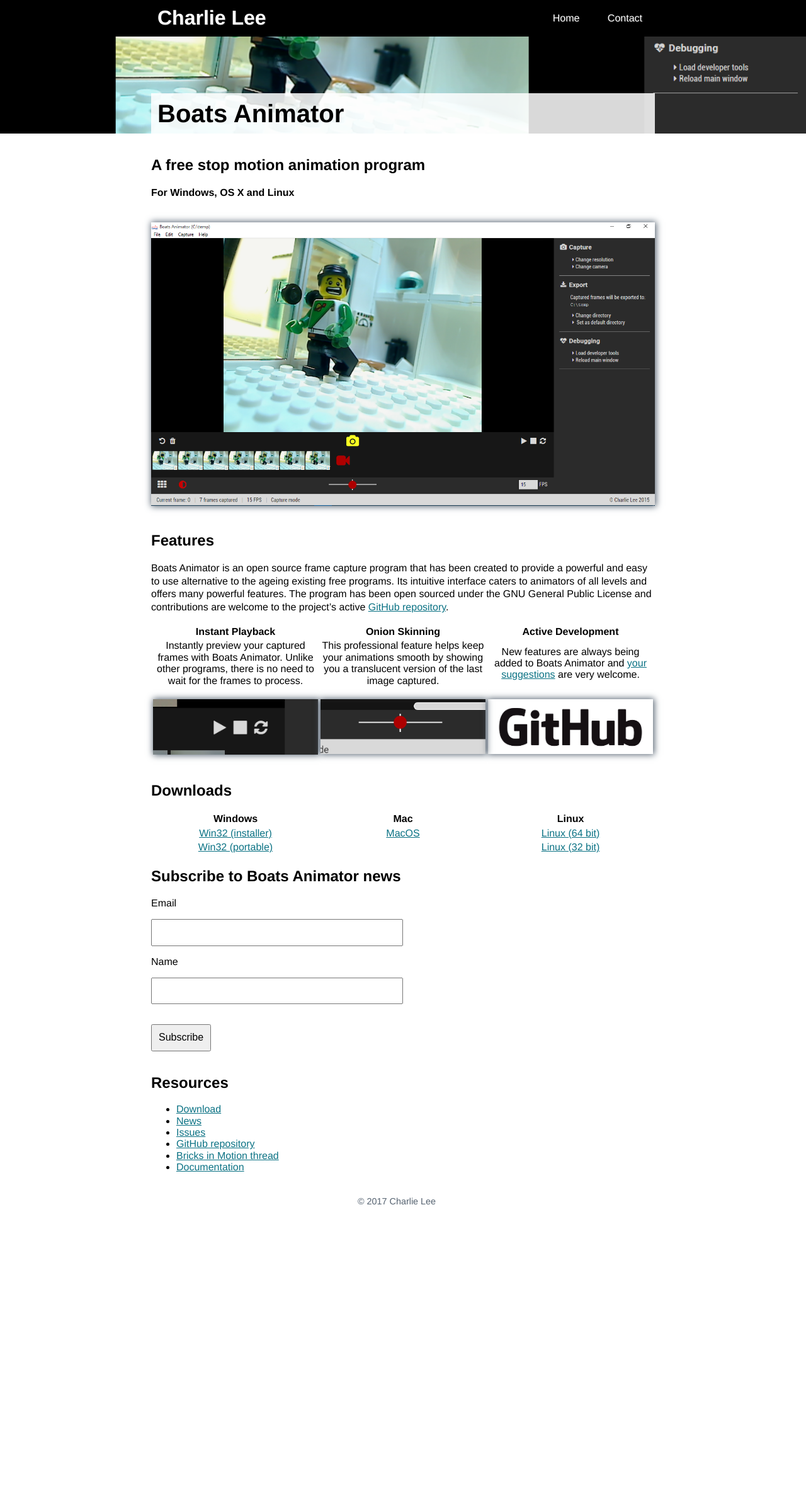
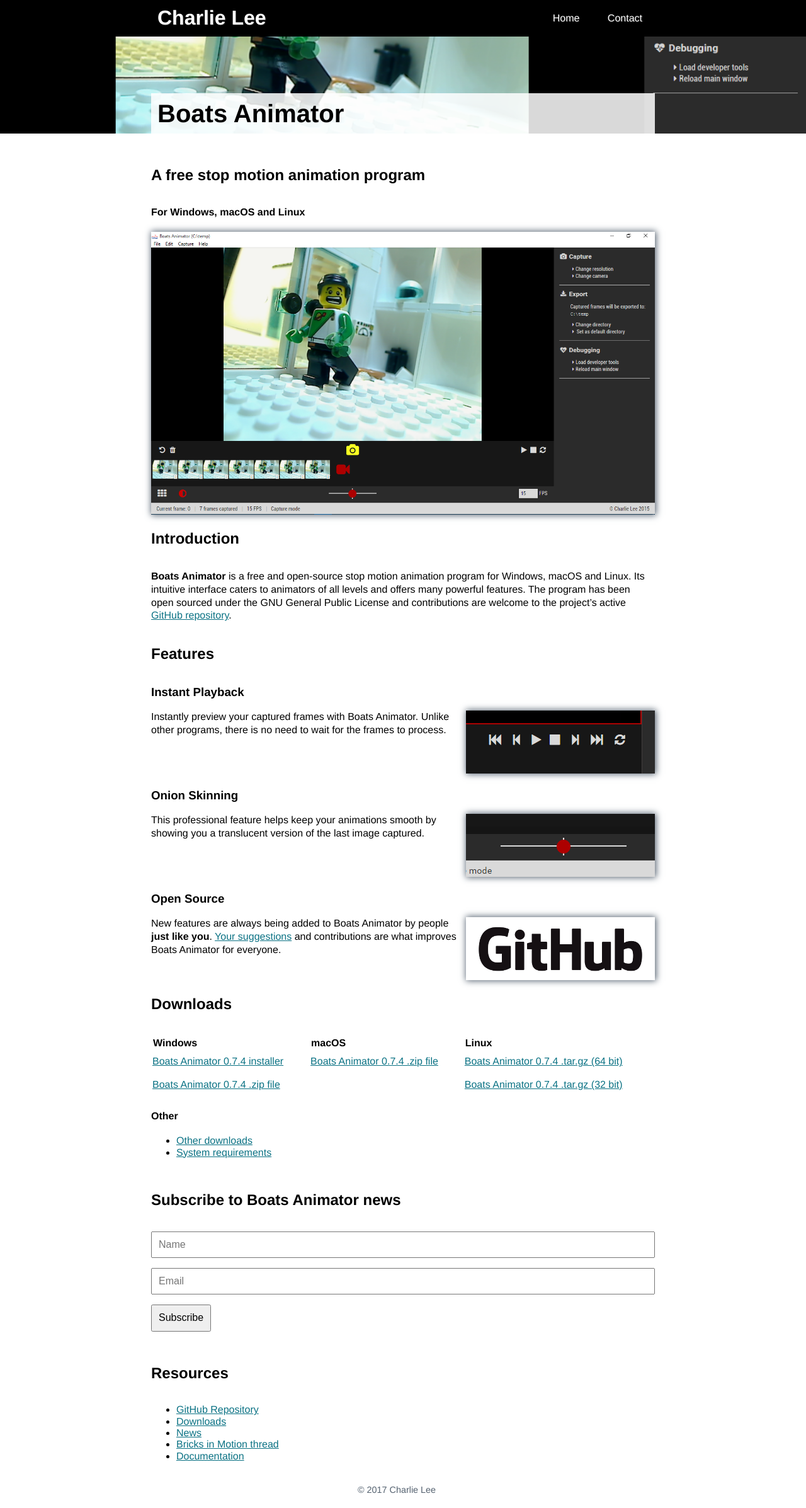
Before and after one commit to charlielee/charlielee.github.io, a Jekyll site: the page built from _projects/boats-animator.md, in a window 1280 px wide. Shown: the whole page at 63% size. Built offline with Jekyll 4.4.1, drawn with Linux system fonts in a browser that asks for light colours; before the commit the page ends 1935 px from its top, so only the background shows below that.

Commit message:
Update Boats Animator project page

```diff
--- a/_includes/signup-boats-animator-news.html
+++ b/_includes/signup-boats-animator-news.html
@@ -4,12 +4,10 @@
     <div id="mc_embed_signup_scroll">
 	<h2>Subscribe to Boats Animator news</h2>
 <div class="mc-field-group">
-	<label for="mce-EMAIL">Email </label>
-	<input type="email" value="" name="EMAIL" class="required email" id="mce-EMAIL">
+	<input placeholder="Name" type="text" value="" name="NAME" class="" id="mce-NAME">
 </div>
 <div class="mc-field-group">
-	<label for="mce-NAME">Name </label>
-	<input type="text" value="" name="NAME" class="" id="mce-NAME">
+	<input placeholder="Email"  type="email" value="" name="EMAIL" class="required email" id="mce-EMAIL">
 </div>
 	<div id="mce-responses" class="clear">
 		<div class="response" id="mce-error-response" style="display:none"></div>
--- a/_projects/boats-animator.md
+++ b/_projects/boats-animator.md
@@ -12,33 +12,47 @@
 ---
 ## A free stop motion animation program
 
-#### For Windows, OS X and Linux
+#### For Windows, macOS and Linux
 
 ![Screenshot of Boats Animator v0.6.1](../assets/img/boats-animator.png)
 
+## Introduction
+
+**Boats Animator** is a free and open-source stop motion animation program for Windows, macOS and Linux. Its intuitive interface caters to animators of all levels and offers many powerful features. The program has been open sourced under the GNU General Public License and contributions are welcome to the project's active [GitHub repository]({{ page.repository }}).
+
 ## Features
 
-Boats Animator is an open source frame capture program that has been created to provide a powerful and easy to use alternative to the ageing existing free programs. Its intuitive interface caters to animators of all levels and offers many powerful features. The program has been open sourced under the GNU General Public License and contributions are welcome to the project's active [GitHub repository]({{ page.repository }}).
+### Instant Playback
 
-| Instant Playback | Onion Skinning | Active Development |
-| - | - | - |
-| Instantly preview your captured frames with Boats Animator. Unlike other programs, there is no need to wait for the frames to process. | This professional feature helps keep your animations smooth by showing you a translucent version of the last image captured. | New features are always being added to Boats Animator and [your suggestions]({{ page.repository }}/issues) are very welcome. |
-| ![playback](http://charlielee.uk/assets/boats-animator/playback.png) | ![onion skin](http://charlielee.uk/assets/boats-animator/onion-skin.png) | ![GitHub_Logo](http://charlielee.uk/assets/boats-animator/github-logo.png) |
+![playback](../assets/boats-animator/playback.png) Instantly preview your captured frames with Boats Animator. Unlike other programs, there is no need to wait for the frames to process.
+
+### Onion Skinning
+
+![onion skin](../assets/boats-animator/onion-skin.png) This professional feature helps keep your animations smooth by showing you a translucent version of the last image captured.
+
+### Open Source
+
+![GitHub_Logo](../assets/boats-animator/github-logo.png) New features are always being added to Boats Animator by people **just like you**. [Your suggestions]({{ page.repository }}/issues) and contributions are what improves Boats Animator for everyone.
 
 ## Downloads
 
-| Windows | Mac | Linux |
+| Windows | macOS | Linux |
 | - | - | - |
-| [Win32 (installer)]({{ page.repository }}/releases/download/v{{ page.version }}/Boats-Animator-{{ page.version }}-Setup.exe) | [MacOS]({{ page.repository }}/releases/download/v{{ page.version }}/Boats-Animator-{{ page.version }}-osx-x64.zip) | [Linux (64 bit)]({{ page.repository }}/releases/download/v{{ page.version }}/Boats-Animator-{{ page.version }}-linux-x64.tar.gz) |
-| [Win32 (portable)]({{ page.repository }}/releases/download/v{{ page.version }}/Boats-Animator-{{ page.version }}-win-ia32.zip) | | [Linux (32 bit)]({{ page.repository }}/releases/download/v{{ page.version }}/Boats-Animator-{{ page.version }}-linux-ia32.tar.gz) |
+| [Boats Animator {{ page.version }} installer]({{ page.repository }}/releases/download/v{{ page.version }}/Boats-Animator-{{ page.version }}-Setup.exe) | [Boats Animator {{ page.version }} .zip file]({{ page.repository }}/releases/download/v{{ page.version }}/Boats-Animator-{{ page.version }}-osx-x64.zip) | [Boats Animator {{ page.version }} .tar.gz (64 bit)]({{ page.repository }}/releases/download/v{{ page.version }}/Boats-Animator-{{ page.version }}-linux-x64.tar.gz) |
+| [Boats Animator {{ page.version }} .zip file]({{ page.repository }}/releases/download/v{{ page.version }}/Boats-Animator-{{ page.version }}-win-ia32.zip) | | [Boats Animator {{ page.version }} .tar.gz (32 bit)]({{ page.repository }}/releases/download/v{{ page.version }}/Boats-Animator-{{ page.version }}-linux-ia32.tar.gz) |
+
+#### Other
+
+* [Other downloads]({{ page.repository }}/releases)
+* [System requirements](http://boatsanimator.readthedocs.io/en/latest/introduction/system-requirements/)
+
 
 {% include signup-boats-animator-news.html %}
 
 ## Resources
 
-* [Download]({{ page.repository }}/releases)
+* [GitHub Repository]({{ page.repository }})
+* [Downloads]({{ page.repository }}/releases)
 * [News](/category/boats-animator)
-* [Issues]({{ page.repository }}/issues)
-* [GitHub repository]({{ page.repository }})
 * [Bricks in Motion thread](http://www.bricksinmotion.com/forums/topic/21891/)
 * [Documentation](http://boatsanimator.readthedocs.io)
--- a/assets/main.css
+++ b/assets/main.css
@@ -13,7 +13,6 @@
         1.4. NAVIGATION
         1.5. FOOTER
         1.6. HOMEPAGE GALLERY
-        1.7. BACKGROUND IMAGES
 
    2.0. SMARTPHONE LANDSCAPE/SMALL TABLET BREAKPOINT (min-width: 500px)
         2.1. PRIMARY
@@ -44,8 +43,14 @@
 
 table {
   width: 100%;
-  table-layout: fixed;
-  text-align: center;
+  text-align: left;
+}
+td {
+  padding: 0.5em 0;
+}
+
+h2 {
+  margin: 1.5em 0;
 }
 
 /* ===Links=== */
@@ -63,9 +68,9 @@
 input, textarea {
   box-sizing: border-box;
   display: block;
-  margin: 1em 0;
+  margin-bottom: 1em;
   padding: 10px;
-  width: 50%;
+  width: 100%;
 }
 textarea {
   resize: vertical;
@@ -103,7 +108,8 @@
 }
 article img {
   box-shadow: 1px 0 10px 1px rgb(85,98,112);
-  margin: 1em 0;
+  clear: both;
+  margin: 1.5em 0;
   width: 100%;
 }
 
@@ -368,52 +374,6 @@
   opacity: 0.20;
 }
 
-/* 1.7. BACKGROUND IMAGES
-   --------------------------------
-
-/* ===HOME PAGE=== */
-#welcome {
-  background-image: url("../img/welcome.jpg");
-}
-
-/* ===GAMES=== */
-#block-slider-3 {
-  background-image: url("../img/tea1.jpg");
-}
-#block-slider-3 {
-  background-image: url("../img/tea2.jpg");
-}
-#spot-difference {
-  background-image: url("../img/spot-the-difference.png");
-}
-#tic-tac-toe {
-  background-image: url("../img/tea1.jpg");
-}
-#cat-teapot {
-  background-image: url("../img/cat.jpg");
-}
-
-/* ===REVIEWS=== */
-#reviews {
-  background-image: url("../img/reviews.jpg");
-}
-
-/* ===ABOUT=== */
-#about {
-  background-color: rgb(202,135,26);
-  background-image: url("../img/checkers.jpg");
-}
-
-/* ===NEWS=== */
-#news {
-  background-image: url("../img/news.jpg");
-}
-
-/* ===CONTACT=== */
-#contact {
-  background-image: url("../img/contact.jpg");
-}
-
 /* ================================
    2.0. SMARTPHONE LANDSCAPE/SMALL TABLET BREAKPOINT
    ================================ */
@@ -485,12 +445,18 @@
 
   /* 3.1. PRIMARY
    -------------------------------- */
-  article h2 {
-    width: 100%;
+  article h2, article h3 {
+    clear: both;
   }
   article {
     max-width: 800px;
     padding: 0 20px;
+  }
+  article img {
+    float: right;
+    margin-top: 0;
+    max-width: 100%;
+    width: auto;
   }
   article.with-sidebar {
     display: flex;
```
Also changed, not shown: assets/boats-animator/onion-skin.png, assets/boats-animator/playback.png.
